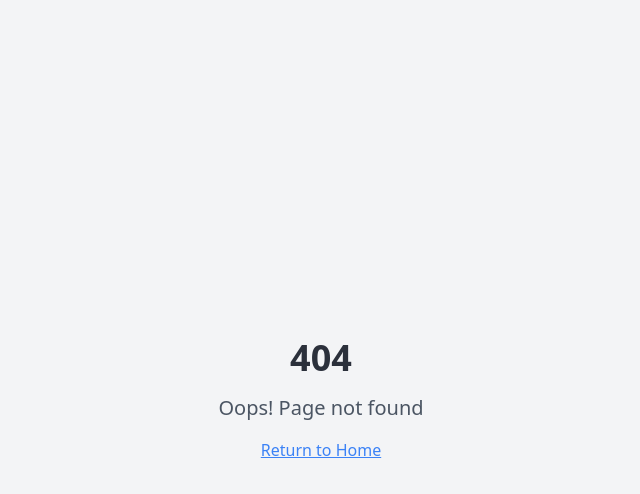
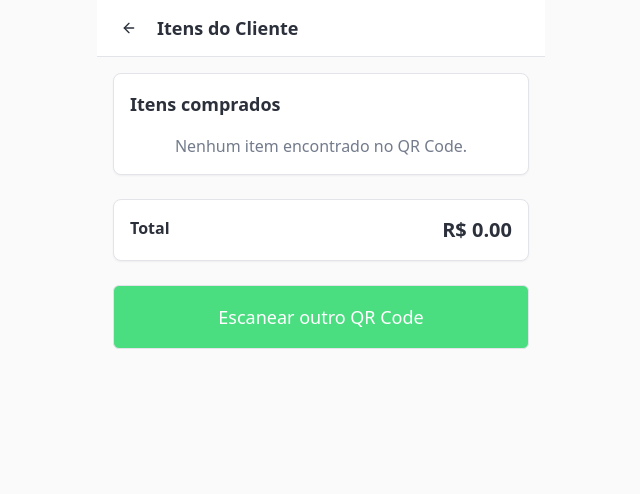
Before and after one commit to Thijalves/TaPago, a React (Vite) app: page /employee-order-view in a window 1280 px wide. Before the commit this address had no page. Shown: the top 494 px of the page, without its empty margins (319-959 px from the left). Built offline with nearby package versions, Linux system fonts and the light colour scheme.

Commit message:
feat: add EmployeeScan

```diff
--- a/src/App.tsx
+++ b/src/App.tsx
@@ -9,6 +9,7 @@ import NotFound from "./pages/NotFound";
 import Welcome from "./pages/Welcome";
 import EmployeeLogin from "./pages/EmployeeLogin";
 import EmployeeScan from "./pages/EmployeeScan";
+import EmployeeOrderView from "./pages/EmployeeOrderView";
 
 const queryClient = new QueryClient();
 
@@ -24,6 +25,7 @@ const App = () => (
           <Route path="/produto/:id" element={<ProductPage />} />
           <Route path="/employee-login" element={<EmployeeLogin />} />
           <Route path="/employee-scan" element={<EmployeeScan />} />
+          <Route path="/employee-order-view" element={<EmployeeOrderView />} />
           {/* ADD ALL CUSTOM ROUTES ABOVE THE CATCH-ALL "*" ROUTE */}
           <Route path="*" element={<NotFound />} />
         </Routes>
--- /dev/null
+++ b/src/pages/EmployeeOrderView.tsx
@@ -0,0 +1,88 @@
+import { useLocation, useNavigate } from 'react-router-dom';
+import { useMemo } from 'react';
+import { MobileLayout } from '@/components/MobileLayout';
+import { Card } from '@/components/ui/card';
+import { Badge } from '@/components/ui/badge';
+import { Button } from '@/components/ui/button';
+import { mockProducts } from '@/data/mockData';
+import { CartItem } from '@/types/grocery';
+
+function parseCartItems(qr: string): CartItem[] {
+  try {
+    const items = JSON.parse(qr);
+    // Map to CartItem with product info from mockProducts
+    return items.map((item: any, idx: number) => {
+      const product = mockProducts.find(p => p.id === item.id);
+      return {
+        id: item.id + '-' + idx,
+        product: product
+          ? product
+          : {
+              id: item.id,
+              name: item.name,
+              price: item.price,
+              image: '',
+              description: '',
+              category: '',
+            },
+        quantity: item.quantity,
+      };
+    });
+  } catch {
+    return [];
+  }
+}
+
+const EmployeeOrderView = () => {
+  const location = useLocation();
+  const navigate = useNavigate();
+  const params = new URLSearchParams(location.search);
+  const qr = params.get('qr') || '';
+
+  const cartItems = useMemo(() => parseCartItems(qr), [qr]);
+  const total = cartItems.reduce((sum, item) => sum + (item.product.price * item.quantity), 0);
+
+  return (
+    <MobileLayout title="Itens do Cliente" showBack onBack={() => navigate(-1)} showBottomNav={false}>
+      <div className="p-4 space-y-6 animate-fade-in">
+        <Card className="p-4">
+          <h2 className="text-lg font-semibold text-foreground mb-4">Itens comprados</h2>
+          {cartItems.length === 0 ? (
+            <div className="text-center text-muted-foreground">Nenhum item encontrado no QR Code.</div>
+          ) : (
+            <div className="space-y-4">
+              {cartItems.map((item, idx) => (
+                <div key={item.id} className="flex items-center gap-4 border-b pb-3 last:border-b-0 last:pb-0">
+                  <div className="w-16 h-16 bg-muted rounded-lg flex items-center justify-center overflow-hidden">
+                    {item.product.image ? (
+                      <img src={item.product.image} alt={item.product.name} className="w-full h-full object-contain" />
+                    ) : (
+                      <span className="text-3xl">🛒</span>
+                    )}
+                  </div>
+                  <div className="flex-1 min-w-0">
+                    <h3 className="font-medium text-foreground truncate">{item.product.name}</h3>
+                    <div className="text-sm text-muted-foreground">R$ {item.product.price.toFixed(2)}</div>
+                    <Badge variant="secondary">{item.product.category || 'Produto'}</Badge>
+                  </div>
+                  <div className="text-lg font-bold text-foreground">x{item.quantity}</div>
+                </div>
+              ))}
+            </div>
+          )}
+        </Card>
+        <Card className="p-4">
+          <div className="flex justify-between">
+            <span className="font-semibold text-foreground">Total</span>
+            <span className="font-bold text-xl text-foreground">R$ {total.toFixed(2)}</span>
+          </div>
+        </Card>
+        <Button onClick={() => navigate('/employee-scan')} className="w-full h-16 bg-green-400 text-white text-lg" variant="outline">
+          Escanear outro QR Code
+        </Button>
+      </div>
+    </MobileLayout>
+  );
+};
+
+export default EmployeeOrderView;
--- a/src/pages/EmployeeScan.tsx
+++ b/src/pages/EmployeeScan.tsx
@@ -4,6 +4,7 @@ import { MobileLayout } from '@/components/MobileLayout';
 import { Button } from '@/components/ui/button';
 import BarcodeScanner, { BarcodeFormat }  from "react-qr-barcode-scanner";
 import { Camera } from 'lucide-react';
+import { useNavigate } from 'react-router-dom';
 
 const EmployeeScan = () => {
   const [scannerKey, setScannerKey] = useState(0);
@@ -11,6 +12,7 @@ const EmployeeScan = () => {
   const [isScanning, setIsScanning] = useState(false);
   const isHandlingRef = useRef(false);
   const { toast } = useToast();
+  const navigate = useNavigate();
 
   const handleBarcodeResult = (err: any, result: any) => {
     if (err) {
@@ -21,10 +23,10 @@ const EmployeeScan = () => {
       isHandlingRef.current = true;
       setIsScanning(true);
 
-      toast({
-        title: "QR Code escaneado!",
-        description: `Conteúdo: ${result.text}`,
-      });
+      // Redirect to order view page with QR code data
+      setTimeout(() => {
+        navigate(`/employee-order-view?qr=${encodeURIComponent(result.text)}`);
+      }, 500);
 
       setTimeout(() => {
         isHandlingRef.current = false;
```
